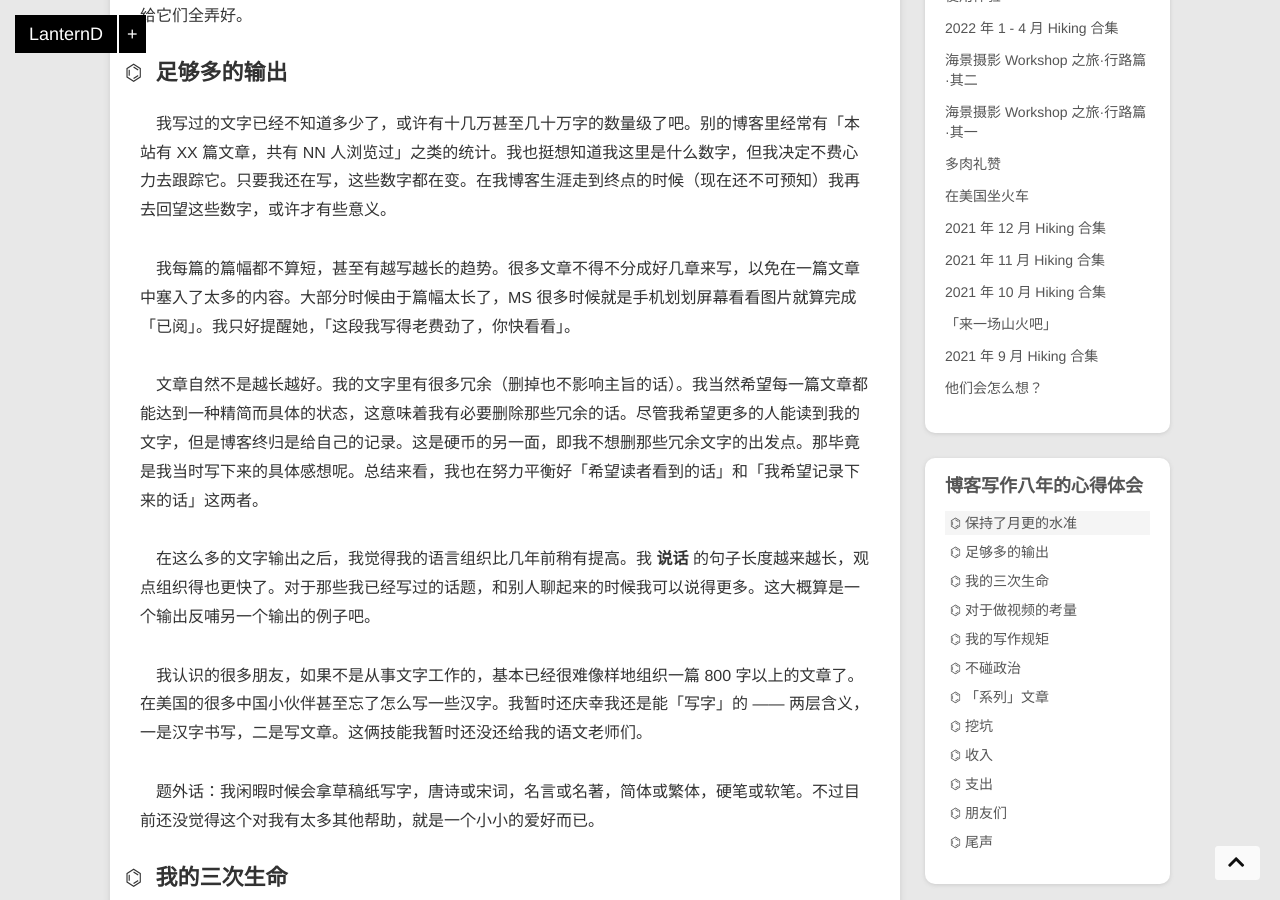
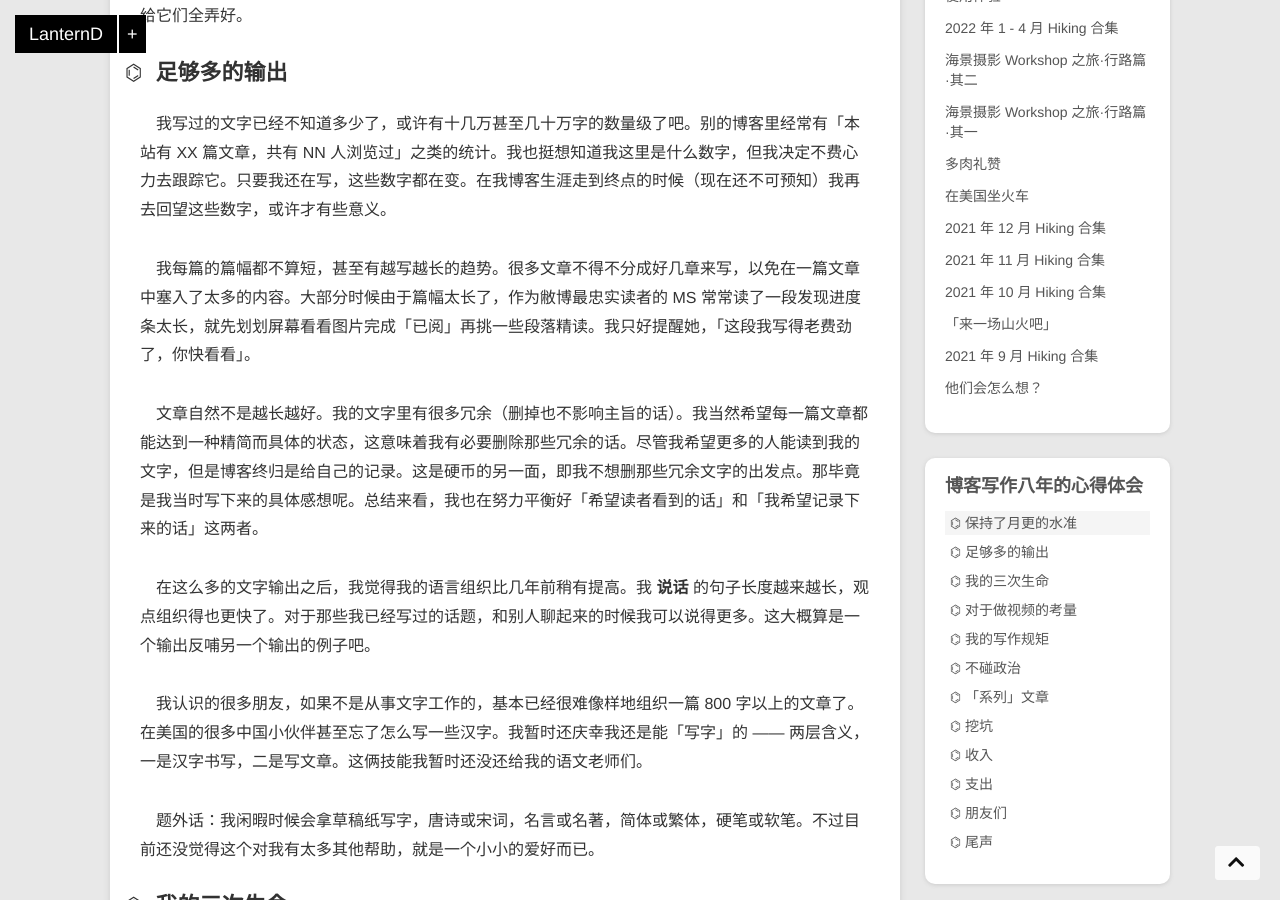
Before and after one commit to LanternD/lanternd.github.io, a Jekyll site: the page built from blog/_posts/2022-09-08-blogging-for-8-years.md, in a window 1280 px wide and 900 px high, scrolled down 802 px. Built offline with Jekyll 4.4.1, drawn with Linux system fonts in a browser that asks for light colours; nearby versions of some CDN libraries; comment, search, counter and statistics services are not loaded.

Commit message:
Update post: blogging for 8 years

```diff
--- a/blog/_posts/2022-09-08-blogging-for-8-years.md
+++ b/blog/_posts/2022-09-08-blogging-for-8-years.md
@@ -8,9 +8,11 @@ tags: [博客, 心得, 感想]
 date: 2022-09-08 22:59:47
 ---
 
+
 #
 
 　以下感想不分先后，想到啥就说啥。
+
 
 ## 保持了月更的水准
 
@@ -22,11 +24,12 @@ date: 2022-09-08 22:59:47
 
 　还有个阻碍我更新的状况 —— 现在（从 2022 年 5 月至今）我正在做的事情太多了。差不多每个时候都有 3-4 个项目正在进行中。一周里面几乎每个晚上都在分别推进每个项目，所以留给写作的时间就不多了。还有些草稿已经完成了一大部分，但是就是没有格式化一下进行发表。我真得找个时候一鼓作气给它们全弄好。
 
+
 ## 足够多的输出
 
 　我写过的文字已经不知道多少了，或许有十几万甚至几十万字的数量级了吧。别的博客里经常有「本站有 XX 篇文章，共有 NN 人浏览过」之类的统计。我也挺想知道我这里是什么数字，但我决定不费心力去跟踪它。只要我还在写，这些数字都在变。在我博客生涯走到终点的时候（现在还不可预知）我再去回望这些数字，或许才有些意义。
 
-　我每篇的篇幅都不算短，甚至有越写越长的趋势。很多文章不得不分成好几章来写，以免在一篇文章中塞入了太多的内容。大部分时候由于篇幅太长了，MS 很多时候就是手机划划屏幕看看图片就算完成「已阅」。我只好提醒她，「这段我写得老费劲了，你快看看」。
+　我每篇的篇幅都不算短，甚至有越写越长的趋势。很多文章不得不分成好几章来写，以免在一篇文章中塞入了太多的内容。大部分时候由于篇幅太长了，作为敝博最忠实读者的 MS 常常读了一段发现进度条太长，就先划划屏幕看看图片完成「已阅」再挑一些段落精读。我只好提醒她，「这段我写得老费劲了，你快看看」。
 
 　文章自然不是越长越好。我的文字里有很多冗余（删掉也不影响主旨的话）。我当然希望每一篇文章都能达到一种精简而具体的状态，这意味着我有必要删除那些冗余的话。尽管我希望更多的人能读到我的文字，但是博客终归是给自己的记录。这是硬币的另一面，即我不想删那些冗余文字的出发点。那毕竟是我当时写下来的具体感想呢。总结来看，我也在努力平衡好「希望读者看到的话」和「我希望记录下来的话」这两者。
 
@@ -35,6 +38,7 @@ date: 2022-09-08 22:59:47
 　我认识的很多朋友，如果不是从事文字工作的，基本已经很难像样地组织一篇 800 字以上的文章了。在美国的很多中国小伙伴甚至忘了怎么写一些汉字。我暂时还庆幸我还是能「写字」的 —— 两层含义，一是汉字书写，二是写文章。这俩技能我暂时还没还给我的语文老师们。
 
 　题外话：我闲暇时候会拿草稿纸写字，唐诗或宋词，名言或名著，简体或繁体，硬笔或软笔。不过目前还没觉得这个对我有太多其他帮助，就是一个小小的爱好而已。
+
 
 ## 我的三次生命
 
@@ -57,6 +61,7 @@ date: 2022-09-08 22:59:47
 
 　不过互联网的档案是真的安全可靠的吗？我目前相信是的。现在我的网站放在 GitHub 上，相信偶尔国内访问会有些障碍。不过即使 GitHub 倒闭了我也不怕，我的站点迁移并不复杂，可以很快继续上线工作。还有个网站叫 [archive.org](https://archive.org/) ，还会定期帮我给网站备份，那里就真的是可以作为「互联网的石碑」了。除非哪天核战争打击坏了所有的服务器，抹平了人类文明，否则我对互联网基础设施的稳定性持乐观态度。
 
+
 ## 对于做视频的考量
 
 　视频是记录生活的一个很好的方法。从我写博客的一开始，YouTube 就早已大行其道。很多人靠视频记录生活，甚至 YouTuber成为一种职业（也叫「UP 主」）。后来也有了 B 站这一面向国内的平台，还有短视频等新的创作形式。记录视频也变得简单，掏出手机就能开始录制。那么在这样一个时代，博客还有必要吗？文字似乎已经鲜有人阅读了，写这么多还有意义吗？
@@ -77,6 +82,7 @@ date: 2022-09-08 22:59:47
 -   我唯一可能会发布的 Vlog 将是 Hiking 相关的，当然也不会露脸。我只是恰巧在 Hiking 的时候会录一些片段，过后会剪辑成一个视频，展示一下 Hiking 路上的风景。我对这一类的视频质量不会有太高的要求。
 -   以上决定可能在未来发生改变，但除此以外博客将仍是我的主要阵地。
 
+
 ## 我的写作规矩
 
 　尽管每篇文章都有不同的主题，但我尝试在所有写作过程中使用统一的标准。
@@ -90,11 +96,13 @@ date: 2022-09-08 22:59:47
 
 　更多可以看这篇古老的文章：《[写作文风的修养](../writing-style/)》。
 
+
 ## 不碰政治
 
 　我写过很多话题的东西，但是政治，甚至时事热点我都是不打算碰的，比如我就没专门为新冠写过任何文章（原因之一是我还没得过）。首先，政治和时事是很复杂的，是需要有人专门研究的。关于政治，我们普通人了解的都是网上的只言片语，而缺乏对信息全面了解的键盘侠政治是没有意义的。我既没兴趣去搜集这方面的信息，也不具备详细分析时事热点来龙去脉的能力和精力。其次，一旦有新信息出现，之前的结论和观点可能会被完全推翻，这就让之前写作变得没有意义。最后，我更底层的逻辑是，政治或者时事热点都是半衰期很短的。我现在不太想写存在价值偏短的事情。
 
 　还有一点重要的是，没有限制地发表对我国政治和历史的评价，很可能会导致域名被封禁。这算是对 GFW 的屈服吗？姑且算是吧。但现实生活中我也几乎不会透露我的政治倾向。我只能说，如果用大数据给我做分类的话，我的政治倾向会和背景和我相似的人群接近。
+
 
 ## 「系列」文章
 
@@ -102,9 +110,11 @@ date: 2022-09-08 22:59:47
 
 　目前我的底线是 —— 每个月还是得写一篇文章。
 
+
 ## 挖坑
 
 　这是我自认为第二个做得不到位的地方，如果在站点里搜索「挖坑」，大概能有十几或几十条结果，而且通常它们都没有好好地被填上。所以说，人啊还是不要承诺得太多，像贷款一样，得有还得上的能力再去贷啊。
+
 
 ## 收入
 
@@ -112,14 +122,17 @@ date: 2022-09-08 22:59:47
 
 　不过我并不在乎，我从来没指望靠经营博客赚钱。我劝想赚钱的朋友们去运营微信公众号，找找舆论的风向，然后写点大多数人想看的文字，做好营销。当然，这是不符合我兴趣的事情。
 
+
 ## 支出
 
 　每年 20 块钱域名费？「.me」真贵啊。
+
 
 ## 朋友们
 
 　博客八年里我很感谢来阅读我文字的朋友们。我和他们（你们）当中的许多可能是现实生活中的亲人、朋友、同学。我也通过博客把不少「网友」变成了「朋友」。还有无数只是看完一篇文章就把页面关掉的朋友，我一样感激你们。
 
+
 ## 尾声
 
 　我的多年博客积累下来的感悟可能还有不少，但是现在有些也回忆不起来了。想到了也攒着等我到十周年的时候再发出来吧。（新的坑）
```
